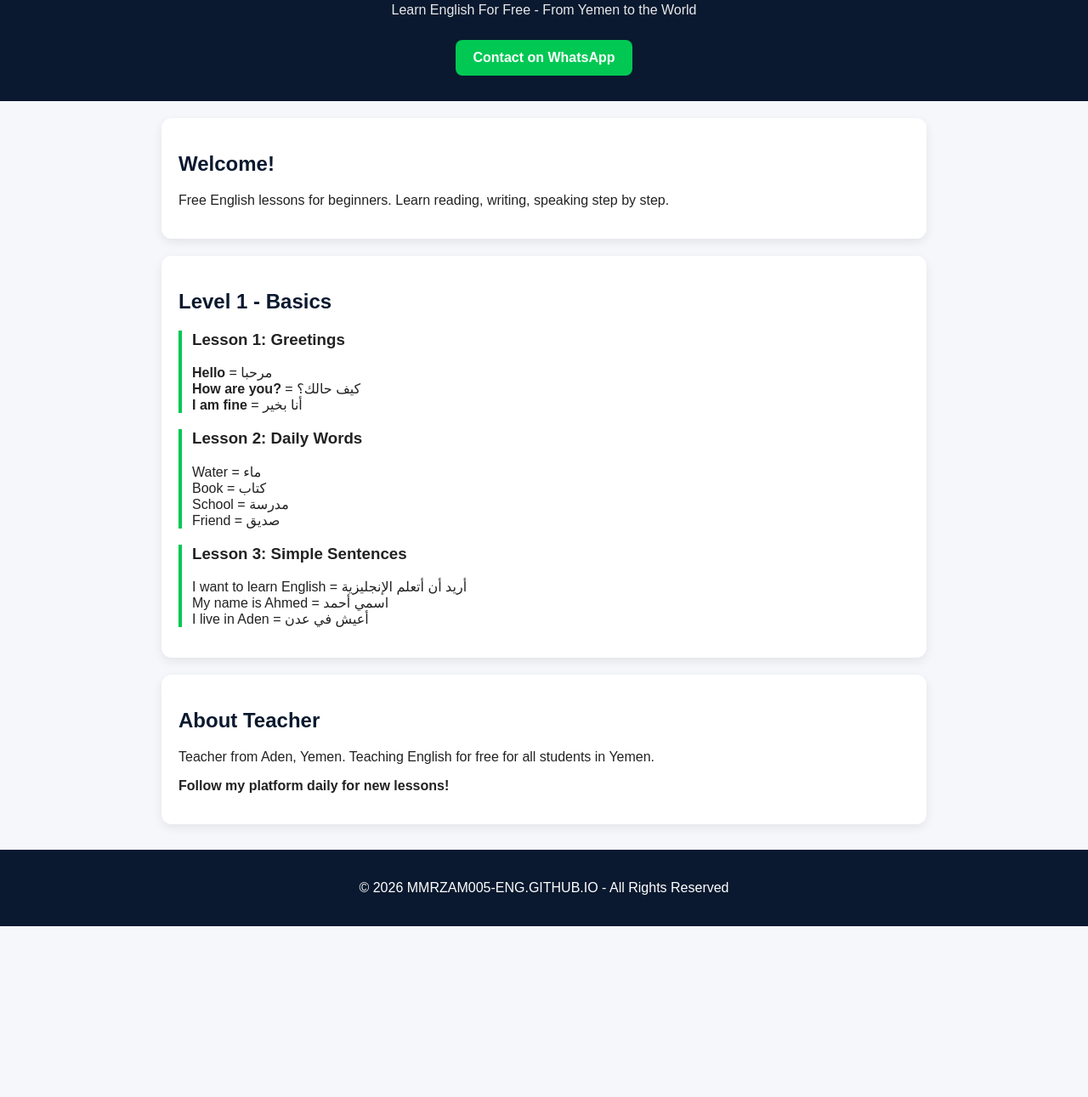
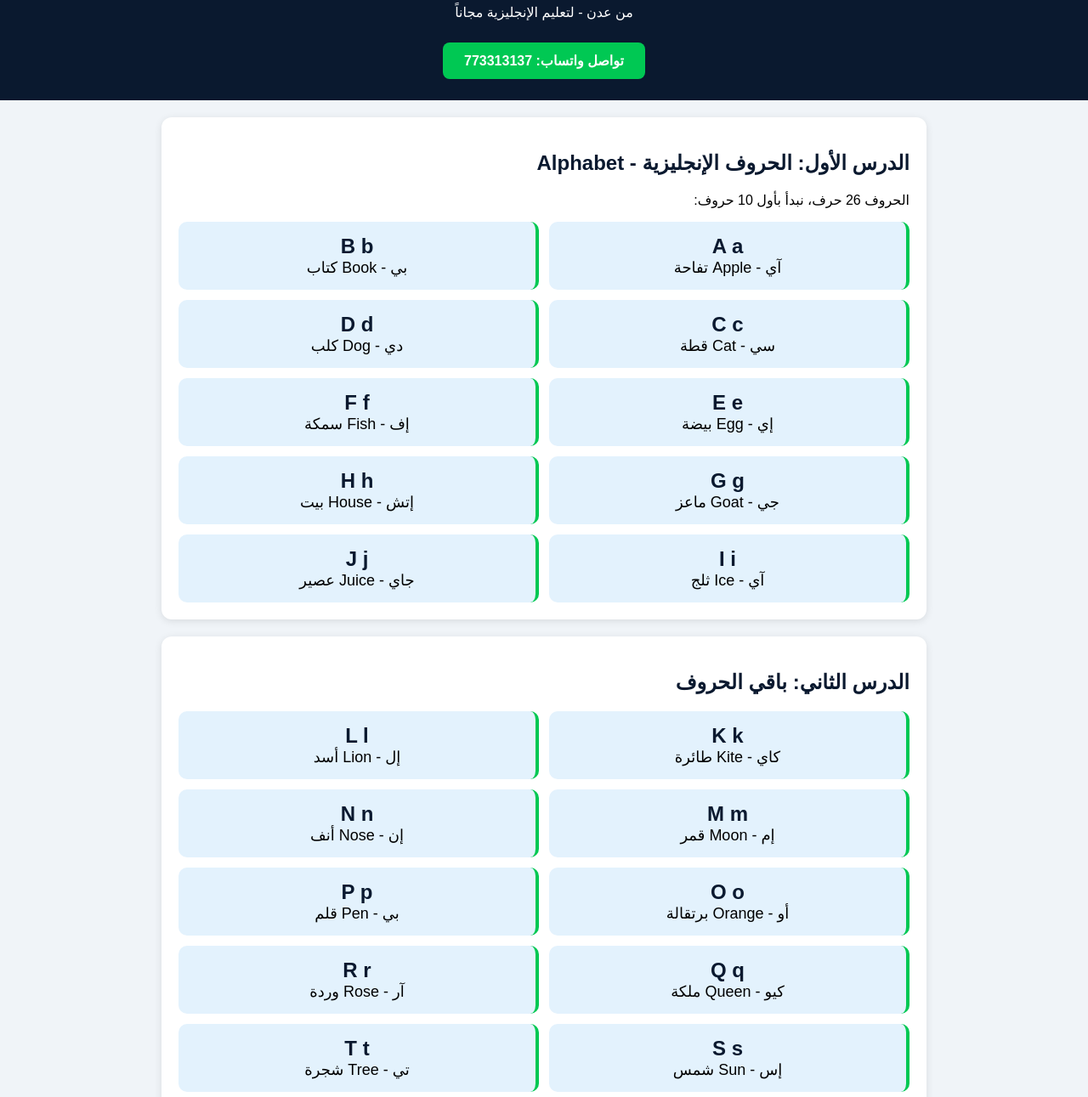
Before and after one commit to mmrzam005-eng/mmrzam005-eng.github.io, a plain HTML site: page index.html in a window 1280 px wide. Shown: the part 68-1359 px from the top of the page at 85% size. Before the commit the page ends 1158 px from the top, so only its background shows below. Drawn offline with Linux system fonts and the light colour scheme.

Commit message:
Update index.html

```diff
--- a/index.html
+++ b/index.html
@@ -1,60 +1,69 @@
 <!DOCTYPE html>
-<html lang="en">
+<html lang="ar" dir="rtl">
 <head>
 <meta charset="UTF-8">
 <meta name="viewport" content="width=device-width, initial-scale=1.0">
-<title>MMRZAM005 English - Free English Courses</title>
+<title>MMRZAM005 - تعلم الإنجليزية</title>
 <style>
-body{font-family:Arial,sans-serif;margin:0;background:#f5f7fb;color:#222}
-header{background:#0a192f;color:#fff;padding:30px 20px;text-align:center}
+body{font-family:Arial,sans-serif;margin:0;background:#f0f4f8}
+header{background:#0a192f;color:#fff;padding:25px;text-align:center}
 header h1{margin:0;font-size:28px}
-header p{opacity:0.9;margin-top:8px}
 .container{max-width:900px;margin:20px auto;padding:0 15px}
-.card{background:#fff;border-radius:12px;padding:20px;margin-bottom:20px;box-shadow:0 4px 12px rgba(0,0,0,0.08)}
-.btn{display:inline-block;background:#00c853;color:#fff;padding:12px 20px;border-radius:8px;text-decoration:none;font-weight:bold;margin-top:10px}
+.card{background:#fff;border-radius:12px;padding:20px;margin-bottom:20px;box-shadow:0 2px 10px rgba(0,0,0,0.1)}
 h2{color:#0a192f}
-.lesson{border-left:4px solid #00c853;padding-left:12px;margin:15px 0}
-footer{background:#0a192f;color:#fff;text-align:center;padding:20px;margin-top:30px}
+.letter-grid{display:grid;grid-template-columns:1fr 1fr;gap:12px}
+.letter{background:#e3f2fd;border-radius:10px;padding:15px;text-align:center;border-right:4px solid #00c853}
+.letter b{font-size:24px;color:#0a192f;display:block}
+.letter span{font-size:18px}
+.btn{display:inline-block;background:#00c853;color:#fff;padding:12px 25px;border-radius:8px;text-decoration:none;font-weight:bold;margin-top:10px}
+footer{background:#0a192f;color:#fff;text-align:center;padding:15px;margin-top:20px}
 </style>
 </head>
 <body>
 <header>
-<h1>🇾🇪 MMRZAM005 English</h1>
-<p>Learn English For Free - From Yemen to the World</p>
-<a class="btn" href="https://wa.me/967773313137">Contact on WhatsApp</a>
+<h1>MMRZAM005 English</h1>
+<p>من عدن - لتعليم الإنجليزية مجاناً</p>
+<a class="btn" href="https://wa.me/967773313137">تواصل واتساب: 773313137</a>
 </header>
-
 <div class="container">
 <div class="card">
-<h2>Welcome!</h2>
-<p>Free English lessons for beginners. Learn reading, writing, speaking step by step.</p>
-</div>
-
-<div class="card">
-<h2>Level 1 - Basics</h2>
-<div class="lesson">
-<h3>Lesson 1: Greetings</h3>
-<p><b>Hello</b> = مرحبا<br><b>How are you?</b> = كيف حالك؟<br><b>I am fine</b> = أنا بخير</p>
-</div>
-<div class="lesson">
-<h3>Lesson 2: Daily Words</h3>
-<p>Water = ماء<br>Book = كتاب<br>School = مدرسة<br>Friend = صديق</p>
-</div>
-<div class="lesson">
-<h3>Lesson 3: Simple Sentences</h3>
-<p>I want to learn English = أريد أن أتعلم الإنجليزية<br>My name is Ahmed = اسمي أحمد<br>I live in Aden = أعيش في عدن</p>
+<h2>الدرس الأول: الحروف الإنجليزية - Alphabet</h2>
+<p>الحروف 26 حرف، نبدأ بأول 10 حروف:</p>
+<div class="letter-grid">
+<div class="letter"><b>A a</b><span>آي - Apple تفاحة</span></div>
+<div class="letter"><b>B b</b><span>بي - Book كتاب</span></div>
+<div class="letter"><b>C c</b><span>سي - Cat قطة</span></div>
+<div class="letter"><b>D d</b><span>دي - Dog كلب</span></div>
+<div class="letter"><b>E e</b><span>إي - Egg بيضة</span></div>
+<div class="letter"><b>F f</b><span>إف - Fish سمكة</span></div>
+<div class="letter"><b>G g</b><span>جي - Goat ماعز</span></div>
+<div class="letter"><b>H h</b><span>إتش - House بيت</span></div>
+<div class="letter"><b>I i</b><span>آي - Ice ثلج</span></div>
+<div class="letter"><b>J j</b><span>جاي - Juice عصير</span></div>
 </div>
 </div>
-
 <div class="card">
-<h2>About Teacher</h2>
-<p>Teacher from Aden, Yemen. Teaching English for free for all students in Yemen.</p>
-<p><b>Follow my platform daily for new lessons!</b></p>
+<h2>الدرس الثاني: باقي الحروف</h2>
+<div class="letter-grid">
+<div class="letter"><b>K k</b><span>كاي - Kite طائرة</span></div>
+<div class="letter"><b>L l</b><span>إل - Lion أسد</span></div>
+<div class="letter"><b>M m</b><span>إم - Moon قمر</span></div>
+<div class="letter"><b>N n</b><span>إن - Nose أنف</span></div>
+<div class="letter"><b>O o</b><span>أو - Orange برتقالة</span></div>
+<div class="letter"><b>P p</b><span>بي - Pen قلم</span></div>
+<div class="letter"><b>Q q</b><span>كيو - Queen ملكة</span></div>
+<div class="letter"><b>R r</b><span>آر - Rose وردة</span></div>
+<div class="letter"><b>S s</b><span>إس - Sun شمس</span></div>
+<div class="letter"><b>T t</b><span>تي - Tree شجرة</span></div>
+<div class="letter"><b>U u</b><span>يو - Umbrella مظلة</span></div>
+<div class="letter"><b>V v</b><span>في - Van سيارة</span></div>
+<div class="letter"><b>W w</b><span>دبليو - Water ماء</span></div>
+<div class="letter"><b>X x</b><span>إكس - Box صندوق</span></div>
+<div class="letter"><b>Y y</b><span>واي - Yellow أصفر</span></div>
+<div class="letter"><b>Z z</b><span>زد - Zoo حديقة حيوان</span></div>
 </div>
 </div>
-
-<footer>
-<p>© 2026 MMRZAM005-ENG.GITHUB.IO - All Rights Reserved</p>
-</footer>
+</div>
+<footer>© 2026 MMRZAM005 - من عدن إلى العالم - 773313137</footer>
 </body>
 </html>
```
